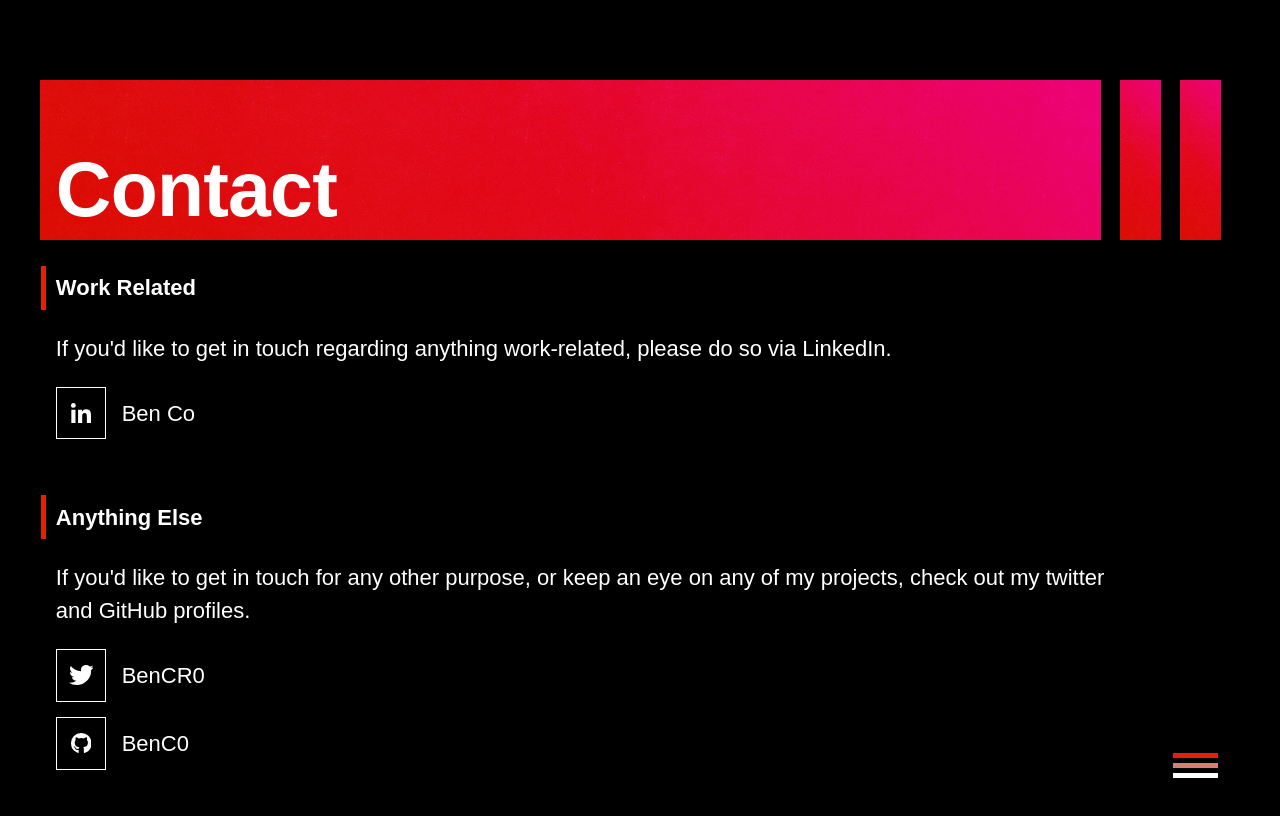
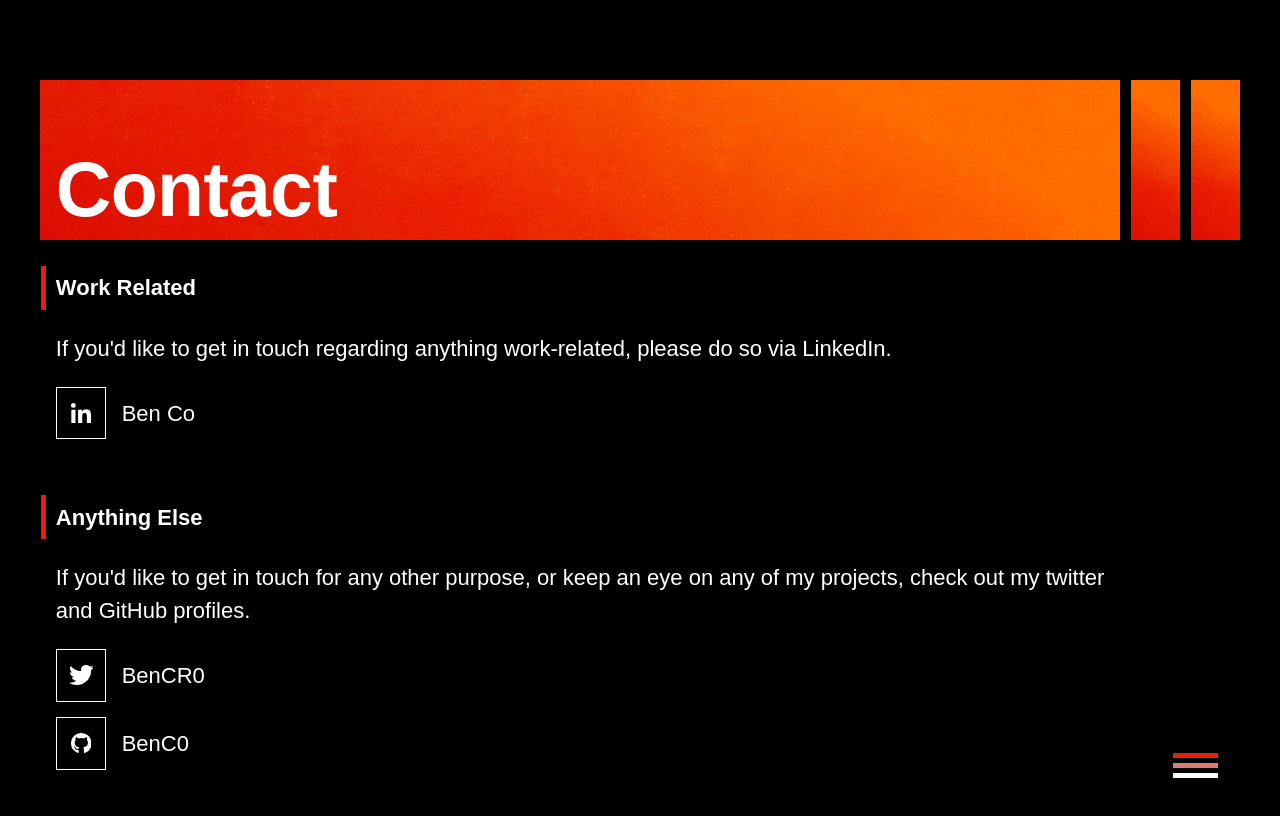
Before and after one commit to BenC0/BenCo-Miami, a React app: page /contact in a window 1280 px wide. Shown: the top 816 px of the page. Built offline with nearby package versions, Linux system fonts and the light colour scheme; a web font is replaced by a local one.

Commit message:
Tweaked titles

```diff
--- a/src/Modules/PageTitle.css
+++ b/src/Modules/PageTitle.css
@@ -121,7 +121,7 @@
 		display: grid;
 		gap: 10px;
 		grid-template-rows: repeat(4, 30px);
-		grid-template-columns: repeat(4, 1fr);
+		grid-template-columns: 0.5fr 1.5fr 1fr 1fr;
 
 		& .shape {
 			border: 0;
@@ -181,9 +181,8 @@
 
 [page="Experience"] #pageTitle {
 	& .background {
-		height: 160px;
 		display: grid;
-		grid-template-rows: 20px 120px;
+		grid-template-rows: 30px 130px;
 
 		& .shape {
 			width: 100%;
@@ -191,10 +190,10 @@
 			&:nth-child(1),
 			&:nth-child(2) {
 				display: block;
+				border-top: .15em solid black;
 			}
 
 			&:nth-child(2) {
-				border-top: .15em solid black;
 			}
 
 			&::after {
@@ -218,7 +217,6 @@
 			&:nth-child(2),
 			&:nth-child(3) {
 				display: block;
-				border-bottom: .1em solid black;
 			}
 
 			&:nth-child(3) {
@@ -244,12 +242,18 @@
 			&:nth-child(1),
 			&:nth-child(2),
 			&:nth-child(3) {
+				border-right: 0;
 				display: block;
-				border-right: .25em solid black;
+				border-left: .15em solid black;
+				background: linear-gradient(
+								30deg,
+								var(--page-color-primary),
+								var(--page-color-accent) 80%
+							);
 			}
 
-			&:nth-child(3) {
-				border-bottom: 0;
+			&:nth-child(1) {
+				border-left: 0;
 			}
 
 			&::after {
--- a/src/index.css
+++ b/src/index.css
@@ -38,7 +38,7 @@
 	--sideprojects-color-tertiary: var(--white);
 
 	--contact-color-primary: var(--red-bright);
-	--contact-color-accent: var(--pink-bright);
+	--contact-color-accent: var(--orange-bright);
 	--contact-color-secondary: var(--red-muted);
 	--contact-color-tertiary: var(--white);
 
```
